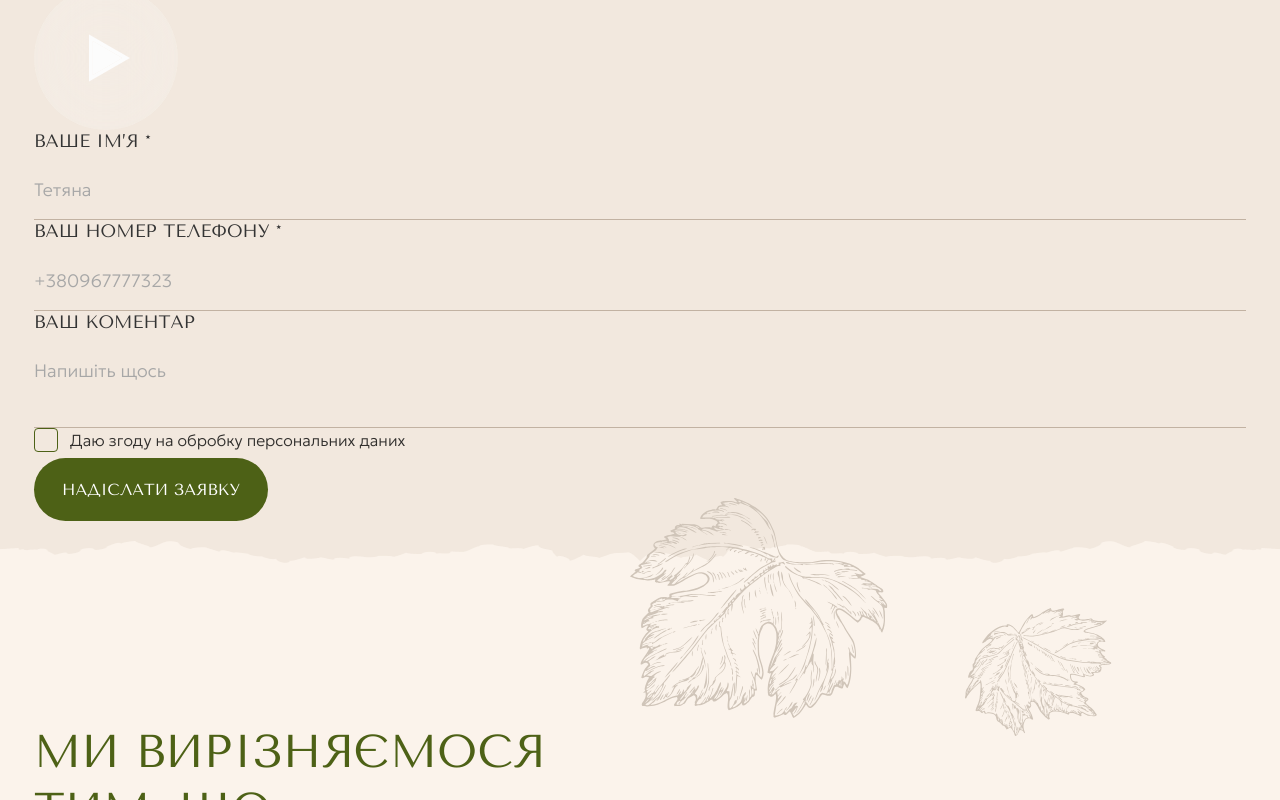
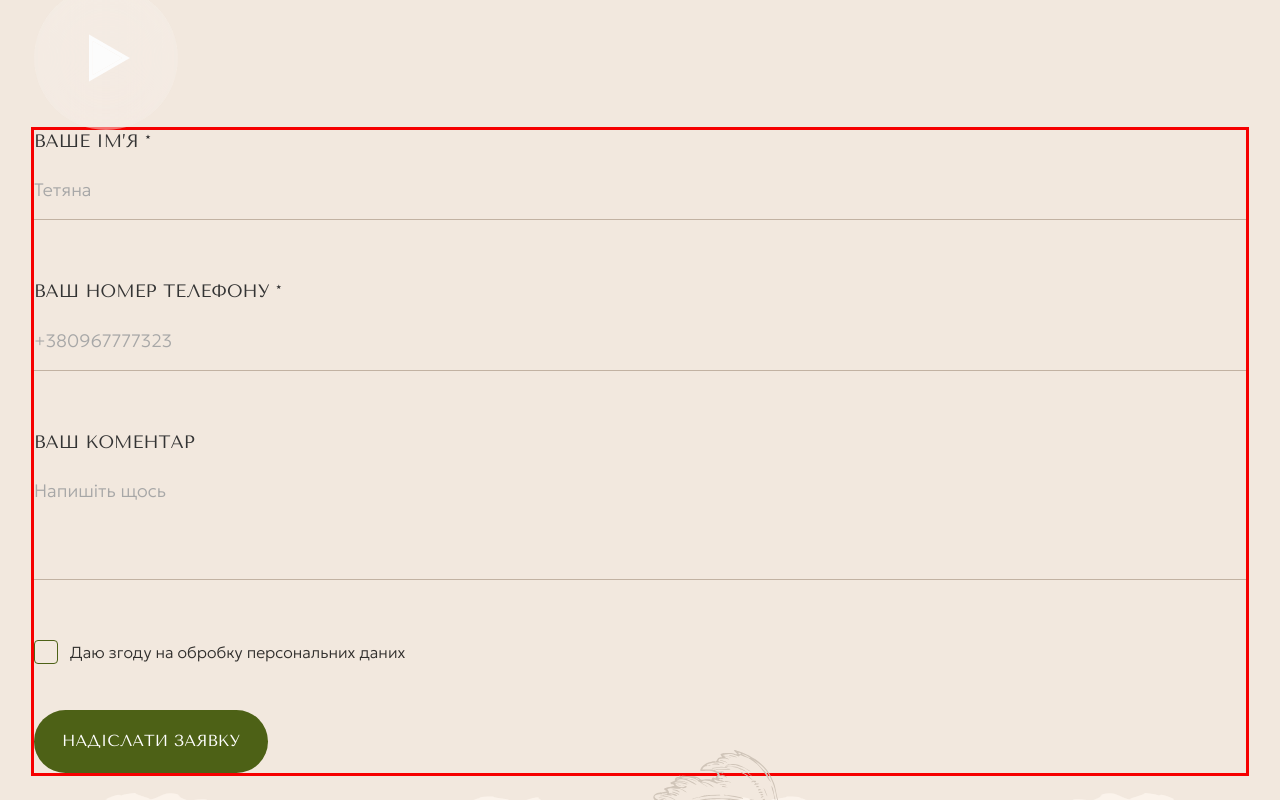
Before and after one commit to SoftRyzen-internship/grape_paradise, a Next.js app: page / in a window 1280 px wide. Shown: the part 1340-2140 px from the top of the page. Built offline with nearby package versions, Linux system fonts and the light colour scheme.

Commit message:
stylizing form's block

```diff
--- a/src/components/common/Form/CustomCheckbox/CustomCheckbox.tsx
+++ b/src/components/common/Form/CustomCheckbox/CustomCheckbox.tsx
@@ -8,6 +8,7 @@ export const CustomCheckbox: FC<ICustomCheckboxProps> = ({
 	handleChange,
 	errorMessage,
 	definition,
+	className,
 	...rest
 }) => {
 	const onBooleanChange = (e: ChangeEvent<HTMLInputElement>) =>
@@ -16,7 +17,10 @@ export const CustomCheckbox: FC<ICustomCheckboxProps> = ({
 	return (
 		<label
 			htmlFor='checkbox'
-			className='inline-flex cursor-pointer items-center gap-3'
+			className={clsx(
+				'inline-flex cursor-pointer items-center gap-3',
+				className,
+			)}
 		>
 			<input
 				{...rest}
--- a/src/components/common/Form/CustomCheckbox/CustomCheckbox.types.ts
+++ b/src/components/common/Form/CustomCheckbox/CustomCheckbox.types.ts
@@ -6,4 +6,5 @@ export interface ICustomCheckboxProps
 	handleChange: (checked: boolean) => void;
 	errorMessage?: string;
 	definition?: string;
+	className?: string;
 }
--- a/src/components/common/Form/FormBlock/FormBlock.tsx
+++ b/src/components/common/Form/FormBlock/FormBlock.tsx
@@ -27,7 +27,10 @@ export const FormBlock: FC<IFormBlockProps> = ({ className }) => {
 	};
 
 	return (
-		<form onSubmit={handleSubmit(onSubmit)} className={clsx('', className)}>
+		<form
+			onSubmit={handleSubmit(onSubmit)}
+			className={clsx('outline outline-red', className)}
+		>
 			<CustomInput
 				label='Ваше ім’я'
 				placeholder='Тетяна'
@@ -40,12 +43,14 @@ export const FormBlock: FC<IFormBlockProps> = ({ className }) => {
 				placeholder='+380967777323'
 				{...register('phone')}
 				errorMessage={errors.phone?.message}
+				className='mt-11 lg:mt-[60px]'
 			/>
 
 			<CustomTextarea
 				label='Ваш Коментар'
 				placeholder='Напишіть щось'
 				{...register('message')}
+				className='mt-11 h-[149px] lg:mt-[60px]'
 			/>
 
 			<Controller
@@ -57,11 +62,12 @@ export const FormBlock: FC<IFormBlockProps> = ({ className }) => {
 						handleChange={field.onChange}
 						errorMessage={errors.approval?.message}
 						definition='Даю згоду на обробку персональних даних'
+						className='mt-[52px] lg:mt-[60px]'
 					/>
 				)}
 			/>
 
-			<ButtonLess type='submit' purpose='form'>
+			<ButtonLess type='submit' purpose='form' styles='mt-8 lg:mt-10'>
 				Надіслати заявку
 			</ButtonLess>
 		</form>
--- a/src/components/ui/ButtonLess/ButtonLess.tsx
+++ b/src/components/ui/ButtonLess/ButtonLess.tsx
@@ -9,6 +9,7 @@ export const ButtonLess: React.FC<IButtonLessProps> = ({
 	purpose,
 	disabled,
 	children,
+	styles,
 }) => {
 	return (
 		<button
@@ -24,6 +25,7 @@ export const ButtonLess: React.FC<IButtonLessProps> = ({
 					'flex h-[88px] w-[88px] items-center justify-center rounded-full bg-white20 backdrop-blur-70 hover:bg-white40 focus:bg-white40 lg:h-36 lg:w-36':
 						purpose === 'video',
 				},
+				styles,
 			)}
 		>
 			{children}
--- a/src/components/ui/ButtonLess/ButtonLess.types.ts
+++ b/src/components/ui/ButtonLess/ButtonLess.types.ts
@@ -3,4 +3,5 @@ export interface IButtonLessProps {
 	purpose: 'form' | 'slider' | 'video';
 	disabled?: boolean;
 	children?: React.ReactNode;
+	styles?: string;
 }
```
